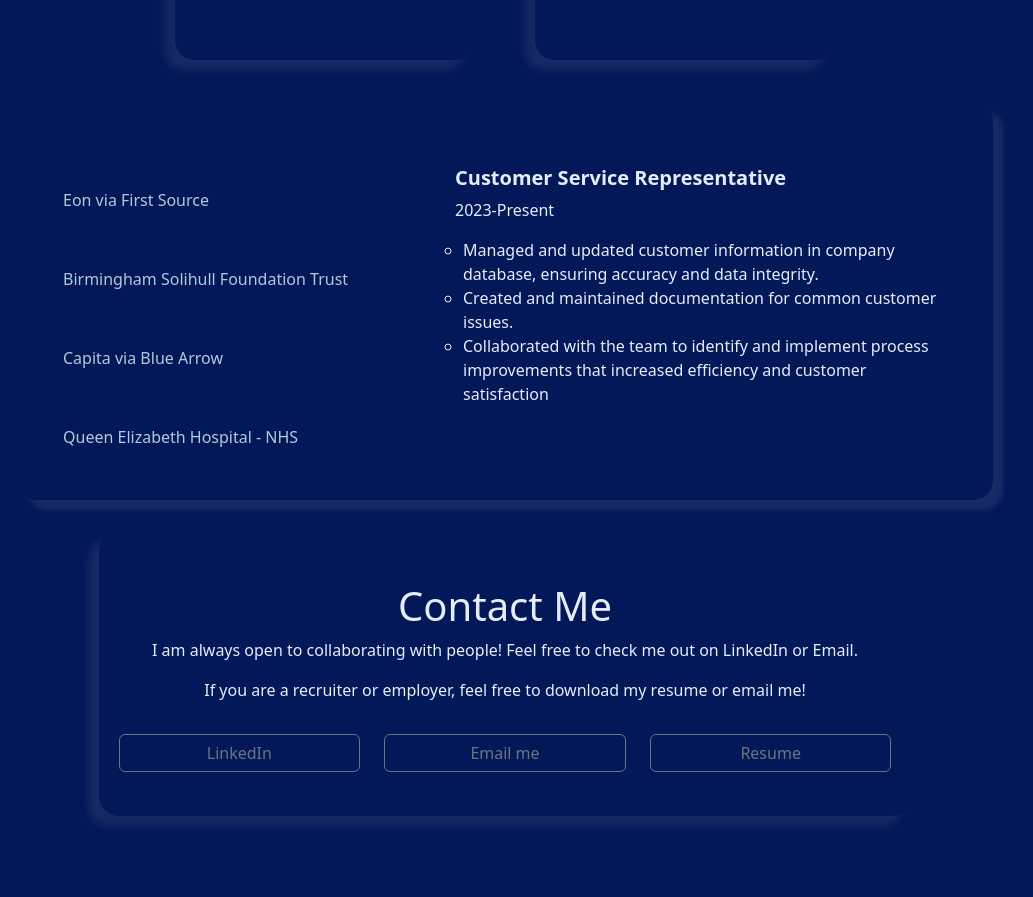
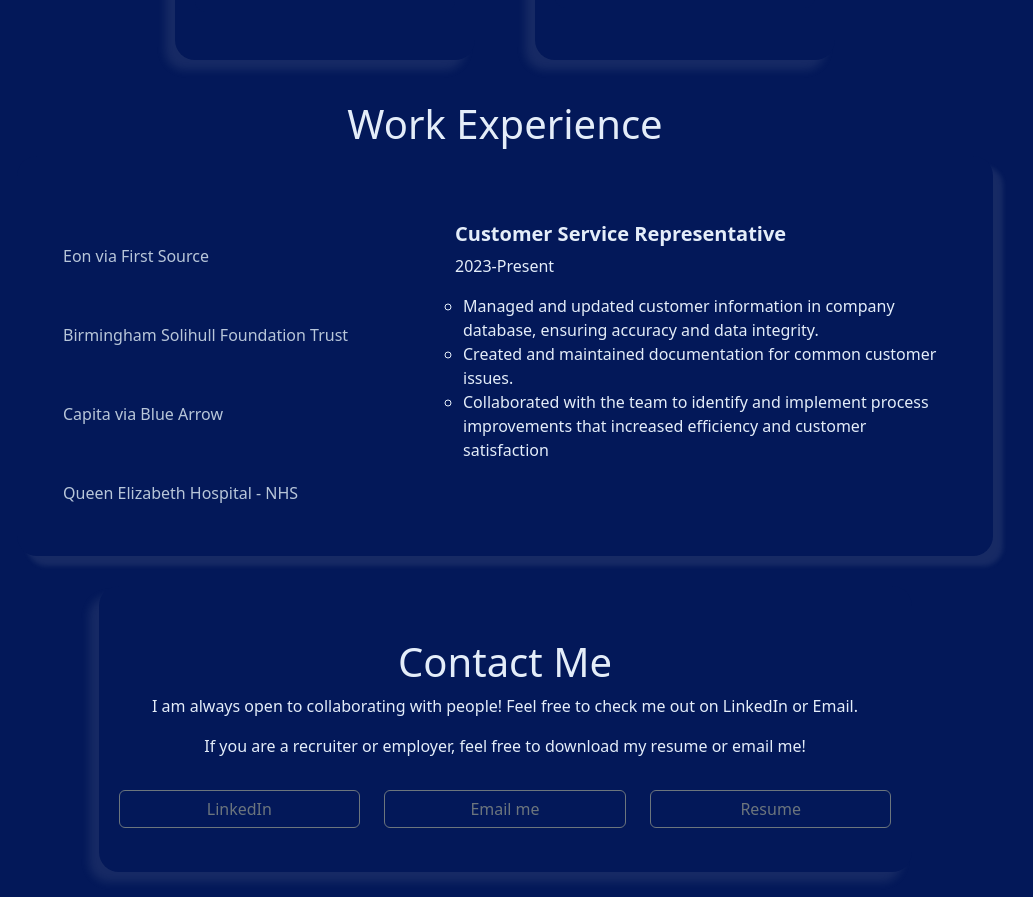
Before and after one commit to DanilleH22/portfolio, a React (Create React App) app: page / in a window 1280 px wide. Shown: the part 1919-2816 px from the top of the page, without its empty margins (135-1168 px from the left). Before the commit the page ends 2765 px from the top, so only its background shows below. Built offline with nearby package versions, Linux system fonts and the light colour scheme.

Commit message:
Add work experience titile

```diff
--- a/src/pages/Experience.js
+++ b/src/pages/Experience.js
@@ -60,7 +60,9 @@ function Experience() {
     hidden: { opacity: 0, x: -100 },
     visible: { opacity: 1, x: 0, transition: { duration: 1 } }
   }}>
+
             <Tab.Container defaultActiveKey="0">
+            <h1 className={styles.JobHeader}>Work Experience</h1>
               <div className={styles.JobBox}>
               <Row className="mt-3 align-items-start">
                 {/* Left Column with Job List */}
```
